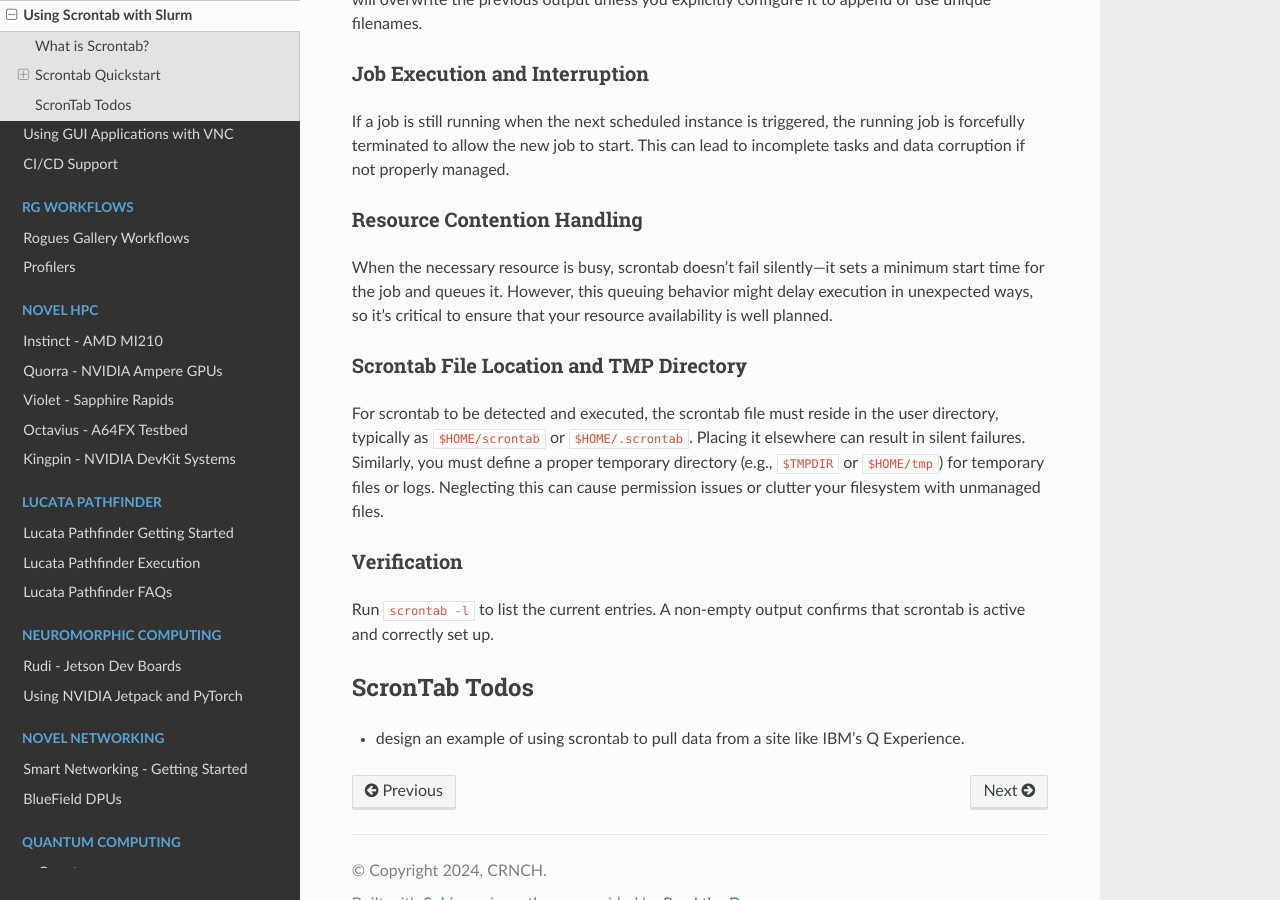
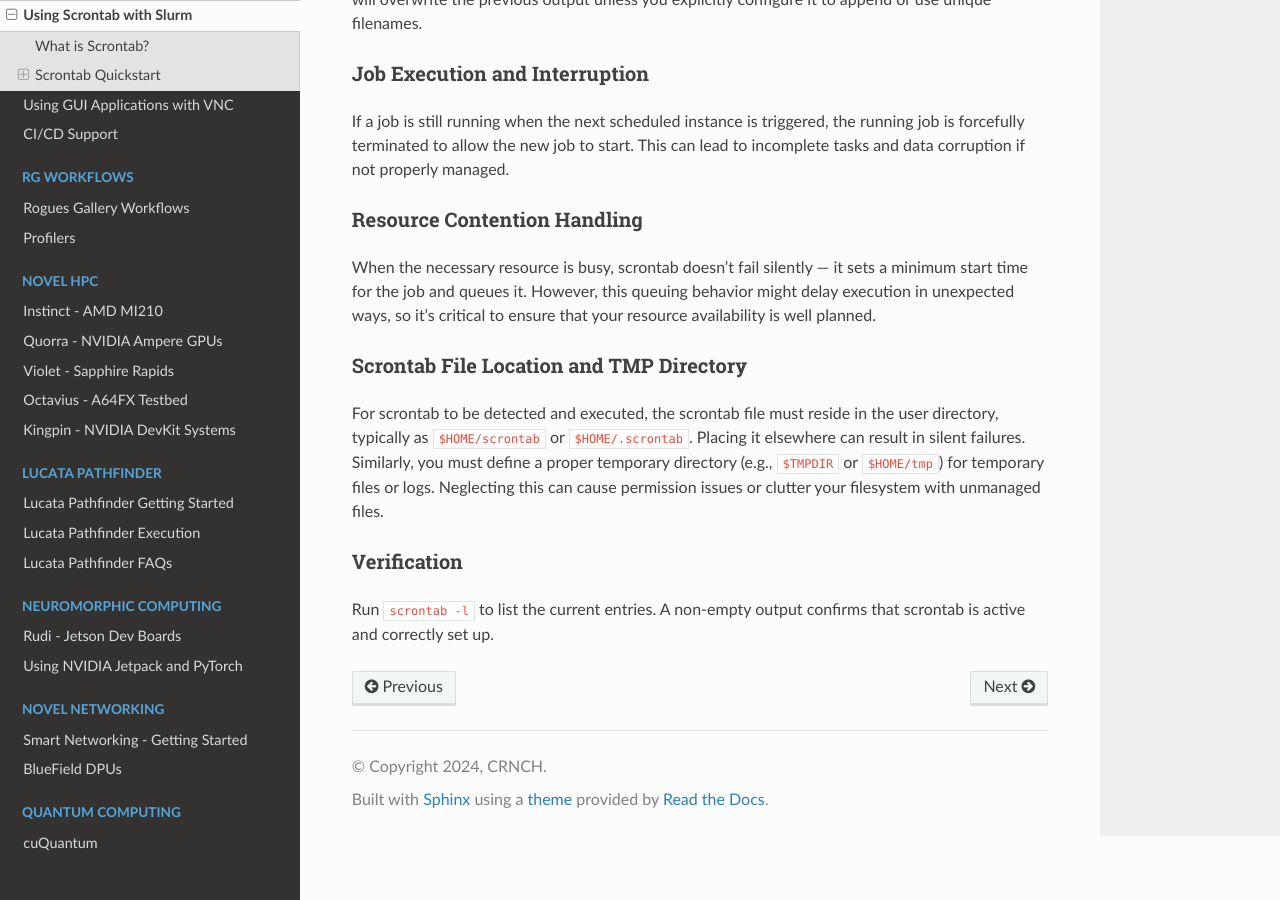
Before and after one commit to gt-crnch-rg/read-the-docs, a Sphinx documentation site: the page built from docs/general/using-scrontab-slurm.rst, in a window 1280 px wide and 900 px high, scrolled down 721 px. Built offline with Sphinx 7.4.7 and the Read the Docs theme 3.1.0, drawn with Linux system fonts in a browser that asks for light colours; pages that are not in the unit, such as notebooks, are missing from menus.

Commit message:
Removed todos.

```diff
--- a/docs/general/using-scrontab-slurm.rst
+++ b/docs/general/using-scrontab-slurm.rst
@@ -38,7 +38,7 @@ This can lead to incomplete tasks and data corruption if not properly managed.
 
 Resource Contention Handling
 ~~~~~~~~~~~~~~~~~~~~~~~~~~~~
-When the necessary resource is busy, scrontab doesn't fail silently—it sets a minimum start time for the job and queues it.
+When the necessary resource is busy, scrontab doesn't fail silently — it sets a minimum start time for the job and queues it.
 However, this queuing behavior might delay execution in unexpected ways, so it's critical to ensure that your resource availability is well planned.
 
 Scrontab File Location and TMP Directory
@@ -49,7 +49,3 @@ Similarly, you must define a proper temporary directory (e.g., ``$TMPDIR`` or ``
 Verification
 ~~~~~~~~~~~~
 Run ``scrontab -l`` to list the current entries. A non-empty output confirms that scrontab is active and correctly set up.
-
-ScronTab Todos
---------------
-- design an example of using scrontab to pull data from a site like IBM's Q Experience.
```
